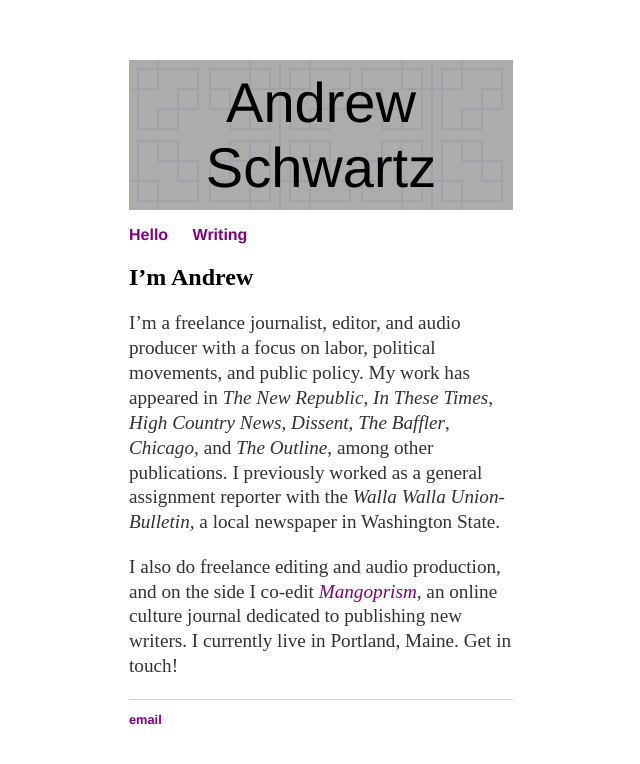
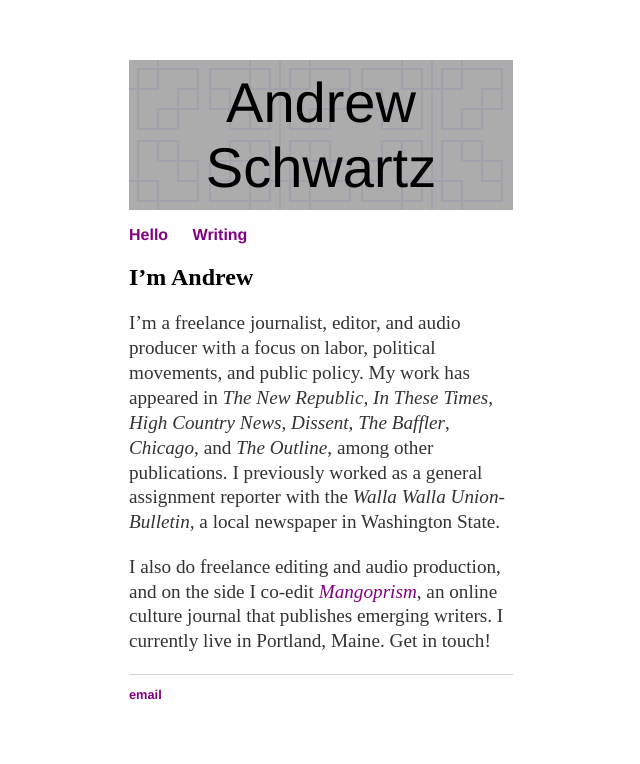
Before and after one commit to aonschwartz/aonschwartz.github.io, a Jekyll site: the page built from index.md, in a window 1280 px wide. Shown: the top 764 px of the page, without its empty margins (319-959 px from the left). Built offline with Jekyll 4.4.1, drawn with Linux system fonts in a browser that asks for light colours.

Commit message:
Update index.md

```diff
--- a/index.md
+++ b/index.md
@@ -4,8 +4,8 @@ title: Andrew Schwartz
 ---
 
 
+## I'm Andrew
 
-## I'm Andrew
 I'm a freelance journalist, editor, and audio producer with a focus on labor, political movements, and public policy. My work has appeared in *The New Republic*, *In These Times*, *High Country News*, *Dissent*, *The Baffler*, *Chicago*, and *The Outline*, among other publications. I previously worked as a general assignment reporter with the *Walla Walla Union-Bulletin,* a local newspaper in Washington State.
 
-I also do freelance editing and audio production, and on the side I co-edit *[Mangoprism](https://mangoprism.com/)*, an online culture journal dedicated to publishing new writers. I currently live in Portland, Maine. Get in touch!
+I also do freelance editing and audio production, and on the side I co-edit *[Mangoprism](https://mangoprism.com/)*, an online culture journal that publishes emerging writers. I currently live in Portland, Maine. Get in touch!
```
